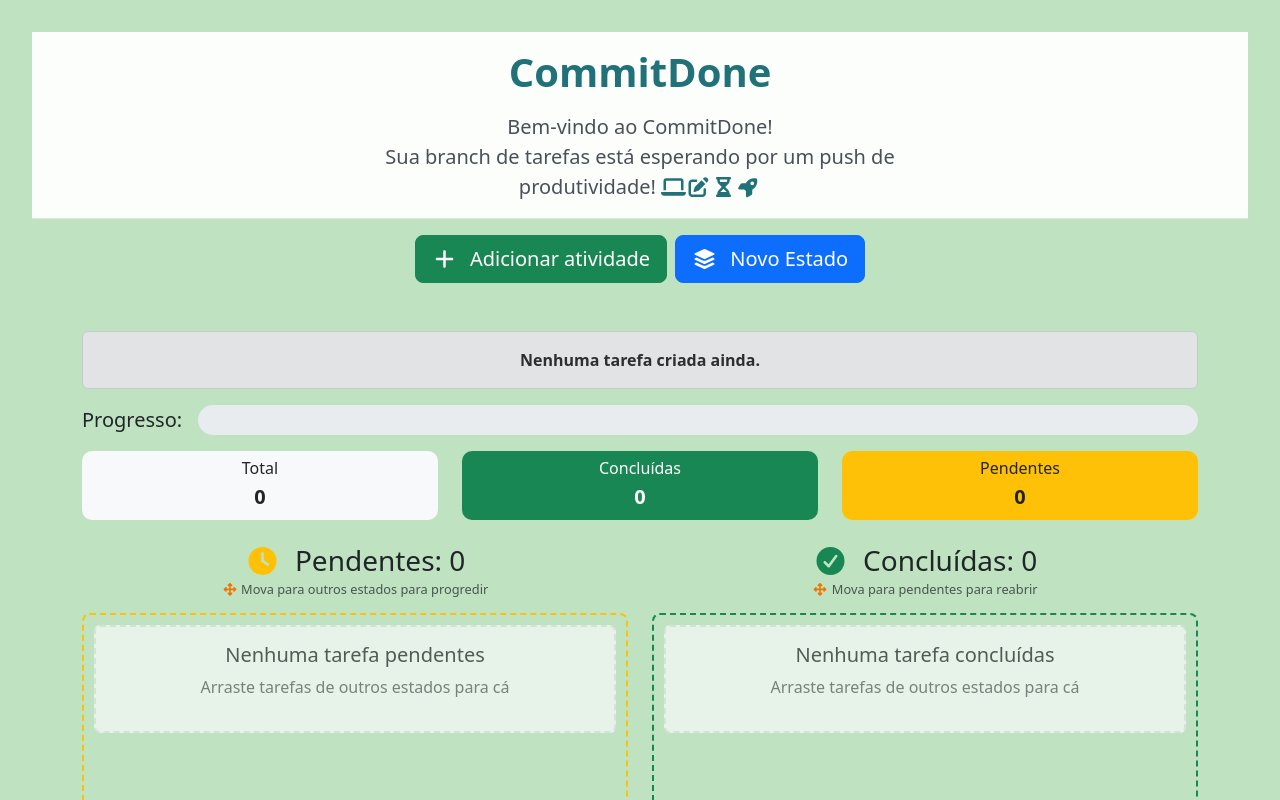
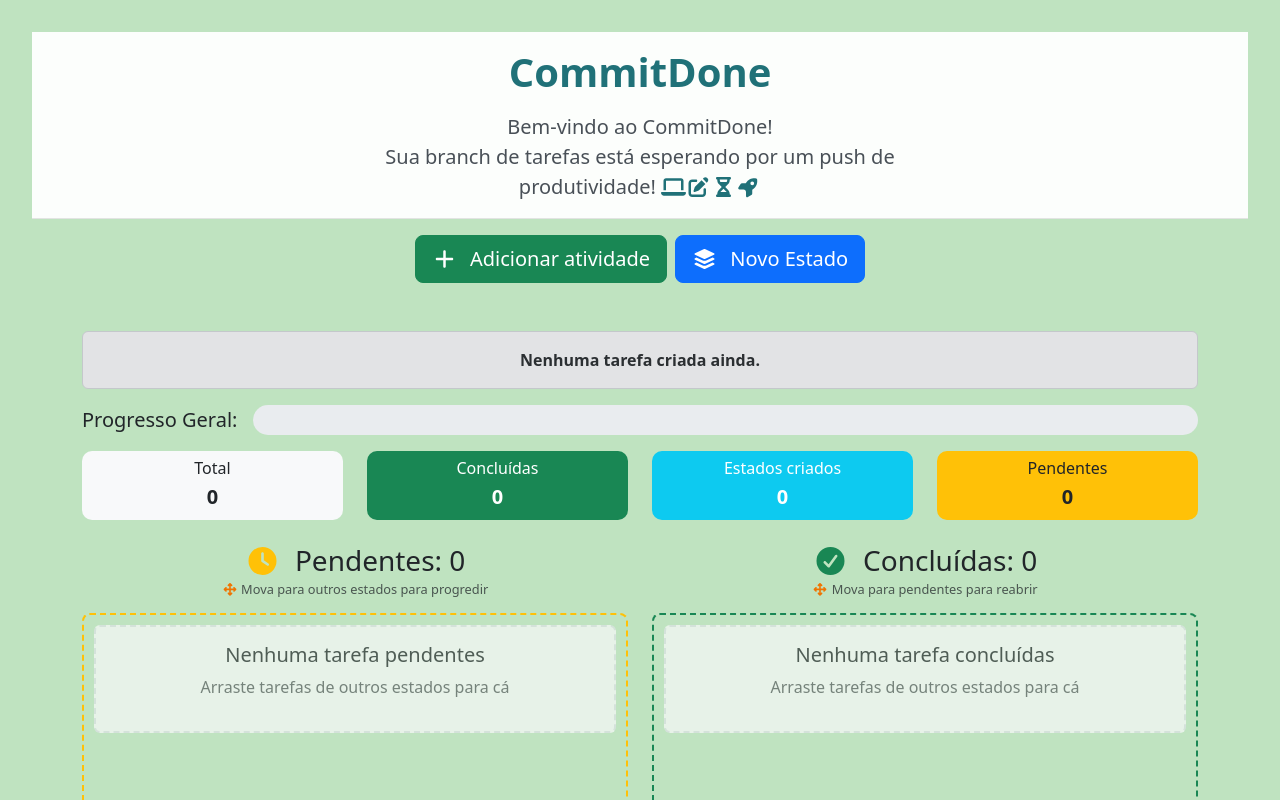
Before and after one commit to CaiaoCesar/To-Do-List, a Vue app: page / in a window 1280 px wide. Shown: the top 800 px of the page. Built offline with nearby package versions, Linux system fonts and the light colour scheme.

Commit message:
fix: Correção da exibição de barra de progresso das tarefas  dos estados criados.

```diff
--- a/src/components/TheProgress.vue
+++ b/src/components/TheProgress.vue
@@ -1,13 +1,21 @@
 <script setup>
 import { ref, onMounted, watch } from 'vue';
 
-// ✅ Props para receber os dados das tarefas
+// ✅ Props atualizados para receber todos os dados
 const props = defineProps({
   completedTasks: {
     type: Array,
     default: () => []
   },
   pendingTasks: {
+    type: Array,
+    default: () => []
+  },
+  allTasks: { // ✅ NOVO: receber todas as tarefas
+    type: Array,
+    default: () => []
+  },
+  customStates: { // ✅ NOVO: receber estados customizados
     type: Array,
     default: () => []
   }
@@ -17,21 +25,31 @@ const props = defineProps({
 const progressPercentage = ref(0);
 const totalTasks = ref(0);
 const completedCount = ref(0);
+const inProgressCount = ref(0); // ✅ NOVO: tarefas em estados customizados
 
-// ✅ Função para calcular o progresso
+// ✅ Função para calcular o progresso ATUALIZADA
 function calculateProgress() {
   completedCount.value = props.completedTasks.length;
-  totalTasks.value = props.completedTasks.length + props.pendingTasks.length;
+
+  // ✅ CONTAR tarefas em estados customizados (consideradas "em andamento")
+  inProgressCount.value = props.allTasks.filter(task =>
+    !['pending', 'completed'].includes(task.state)
+  ).length;
+
+  totalTasks.value = props.allTasks.length;
 
   if (totalTasks.value === 0) {
     progressPercentage.value = 0;
   } else {
-    progressPercentage.value = Math.round((completedCount.value / totalTasks.value) * 100);
+    // ✅ NOVA LÓGICA: considerar estados customizados como progresso parcial
+    const baseProgress = (completedCount.value / totalTasks.value) * 100;
+    const inProgressBonus = (inProgressCount.value / totalTasks.value) * 30; // Máximo 30% de bônus
+    progressPercentage.value = Math.min(Math.round(baseProgress + inProgressBonus), 100);
   }
 }
 
-// ✅ Watcher para recalcular quando as tarefas mudarem
-watch(() => [props.completedTasks, props.pendingTasks], () => {
+// ✅ Watcher para recalcular quando os dados mudarem
+watch(() => [props.completedTasks, props.pendingTasks, props.allTasks, props.customStates], () => {
   calculateProgress();
 }, { deep: true, immediate: true });
 
@@ -44,24 +62,27 @@ function getProgressBarClass() {
   return 'bg-success';
 }
 
-// ✅ Função para determinar o texto do alerta
+// ✅ Função para determinar o texto do alerta ATUALIZADA
 function getAlertMessage() {
   if (totalTasks.value === 0) {
     return { message: 'Nenhuma tarefa criada ainda.', type: 'secondary' };
   }
-  if (progressPercentage.value === 0) {
+  if (progressPercentage.value === 0 && inProgressCount.value === 0) {
     return { message: 'Você tem tarefas pendentes. Vamos começar!', type: 'danger' };
   }
   if (progressPercentage.value === 100) {
     return { message: 'Parabéns! Todas as tarefas foram concluídas! 🎉', type: 'success' };
   }
+  if (inProgressCount.value > 0) {
+    return { message: `Ótimo! ${inProgressCount.value} tarefa(s) em andamento.`, type: 'info' };
+  }
   if (progressPercentage.value >= 70) {
     return { message: 'Ótimo progresso! Continue assim!', type: 'info' };
   }
   if (progressPercentage.value >= 30) {
-    return { message: 'Você tem tarefas em andamento.', type: 'warning' };
+    return { message: 'Bom progresso! Mantenha o ritmo!', type: 'warning' };
   }
-  return { message: 'Você tem tarefas pendentes.', type: 'danger' };
+  return { message: 'Vamos começar as tarefas!', type: 'danger' };
 }
 
 // ✅ Calcular progresso inicial
@@ -79,7 +100,7 @@ onMounted(() => {
 
     <!-- Barra de progresso -->
     <div class="d-flex align-items-center justify-content-between mb-3">
-      <h5 class="mb-0 me-3">Progresso:</h5>
+      <h5 class="mb-0 me-3">Progresso Geral:</h5>
       <div class="progress flex-grow-1" style="height: 30px;">
         <div
           class="progress-bar progress-bar-striped progress-bar-animated"
@@ -91,15 +112,15 @@ onMounted(() => {
           aria-valuemax="100"
         >
           <span class="fw-bold text-white">
-            {{ progressPercentage }}% ({{ completedCount }}/{{ totalTasks }})
+            {{ progressPercentage }}%
           </span>
         </div>
       </div>
     </div>
 
-    <!-- Estatísticas detalhadas -->
+    <!-- Estatísticas detalhadas ATUALIZADAS -->
     <div class="row text-center mt-3">
-      <div class="col-4">
+      <div class="col-3">
         <div class="card bg-light">
           <div class="card-body py-2">
             <h6 class="card-title mb-1">Total</h6>
@@ -107,7 +128,7 @@ onMounted(() => {
           </div>
         </div>
       </div>
-      <div class="col-4">
+      <div class="col-3">
         <div class="card bg-success text-white">
           <div class="card-body py-2">
             <h6 class="card-title mb-1">Concluídas</h6>
@@ -115,7 +136,15 @@ onMounted(() => {
           </div>
         </div>
       </div>
-      <div class="col-4">
+      <div class="col-3">
+        <div class="card bg-info text-white">
+          <div class="card-body py-2">
+            <h6 class="card-title mb-1">Estados criados</h6>
+            <span class="fw-bold fs-5">{{ inProgressCount }}</span>
+          </div>
+        </div>
+      </div>
+      <div class="col-3">
         <div class="card bg-warning">
           <div class="card-body py-2">
             <h6 class="card-title mb-1">Pendentes</h6>
--- a/src/components/TheTask.vue
+++ b/src/components/TheTask.vue
@@ -488,7 +488,8 @@ if (typeof window !== 'undefined') {
 <template>
   <div class="d-flex flex-column align-items-center mt-0 w-100">
     <div class="d-flex gap-2 mb-4">
-      <button type="button" class="btn btn-success btn-lg text-white" data-bs-toggle="modal" data-bs-target="#modalSave">
+      <button type="button" class="btn btn-success btn-lg text-white" data-bs-toggle="modal"
+        data-bs-target="#modalSave">
         <FontAwesomeIcon icon="plus" class="text-white me-2" />
         Adicionar atividade
       </button>
@@ -514,7 +515,8 @@ if (typeof window !== 'undefined') {
                 <span class="input-group-text">
                   <FontAwesomeIcon icon="fa-solid fa-thumbtack" />
                 </span>
-                <input class="form-control" type="text" id="task" placeholder="Título da atividade que deseja realizar" required>
+                <input class="form-control" type="text" id="task" placeholder="Título da atividade que deseja realizar"
+                  required>
               </div>
             </div>
 
@@ -549,7 +551,8 @@ if (typeof window !== 'undefined') {
                 <span class="input-group-text">
                   <FontAwesomeIcon icon="fa-solid fa-align-left" />
                 </span>
-                <textarea class="form-control" id="description" rows="3" placeholder="Descreva o que deseja realizar (opcional)"></textarea>
+                <textarea class="form-control" id="description" rows="3"
+                  placeholder="Descreva o que deseja realizar (opcional)"></textarea>
               </div>
             </div>
           </div>
@@ -562,14 +565,13 @@ if (typeof window !== 'undefined') {
       </div>
     </div>
 
-    <TheProgress :completed-tasks="completedTasks" :pending-tasks="pendingTasks" />
+    <TheProgress :completed-tasks="completedTasks" :pending-tasks="pendingTasks" :all-tasks="allTasks"
+      :custom-states="customStates" />
 
     <div class="container mt-4 w-100">
       <div class="row">
         <!-- COLUNAS DINÂMICAS PARA TODOS OS ESTADOS -->
-        <div v-for="state in allStates" :key="state.id"
-             :class="getColumnClass(state.id)"
-             class="state-column">
+        <div v-for="state in allStates" :key="state.id" :class="getColumnClass(state.id)" class="state-column">
 
           <div class="state-header d-flex justify-content-between align-items-center mb-3">
             <h3 class="text-center mb-0 flex-grow-1">
@@ -595,23 +597,16 @@ if (typeof window !== 'undefined') {
 
           <!-- Área de Drop para o Estado -->
           <div class="mb-4">
-            <div class="drop-zone"
-                 :class="`${state.id}-drop-zone`"
-                 @dragover="onDragOverColumn($event)"
-                 @drop="onDropColumn($event, state.id)"
-                 :style="{ borderColor: state.color }">
+            <div class="drop-zone" :class="`${state.id}-drop-zone`" @dragover="onDragOverColumn($event)"
+              @drop="onDropColumn($event, state.id)" :style="{ borderColor: state.color }">
 
               <div v-if="getTasksByState(state.id).length > 0">
                 <!-- Layout vertical para Pendentes e Custom -->
                 <div v-if="state.id !== 'completed'" class="row justify-content-start g-3">
-                  <div v-for="task in getTasksByState(state.id)" :key="task.id"
-                       class="col-12 col-md-6 col-xl-12">
-                    <div class="card h-100 task-card"
-                         :class="`state-${state.id}`"
-                         draggable="true"
-                         @dragstart="onDragStart(task, $event, state.id)"
-                         @dragend="onDragEnd"
-                         :style="{ borderLeftColor: state.color }">
+                  <div v-for="task in getTasksByState(state.id)" :key="task.id" class="col-12 col-md-6 col-xl-12">
+                    <div class="card h-100 task-card" :class="`state-${state.id}`" draggable="true"
+                      @dragstart="onDragStart(task, $event, state.id)" @dragend="onDragEnd"
+                      :style="{ borderLeftColor: state.color }">
 
                       <div class="card-body">
                         <div class="d-flex justify-content-between align-items-start mb-2">
@@ -646,10 +641,8 @@ if (typeof window !== 'undefined') {
                 <div v-else class="horizontal-scroll-container">
                   <div class="horizontal-scroll-content">
                     <div v-for="task in getTasksByState(state.id)" :key="task.id" class="horizontal-card">
-                      <div class="card h-100 completed-task"
-                           draggable="true"
-                           @dragstart="onDragStart(task, $event, state.id)"
-                           @dragend="onDragEnd">
+                      <div class="card h-100 completed-task" draggable="true"
+                        @dragstart="onDragStart(task, $event, state.id)" @dragend="onDragEnd">
 
                         <div class="card-body">
                           <div class="d-flex justify-content-between align-items-start mb-2">
@@ -662,8 +655,9 @@ if (typeof window !== 'undefined') {
                           <div class="card-text">
                             <p class="mb-1"><small><strong>Data/Hora:</strong> {{ task.dateTime ? new
                               Date(task.dateTime).toLocaleString() : 'Não definida' }}</small></p>
-                            <p class="mb-2"><small><strong>Descrição:</strong> {{ task.description || 'Nenhuma descrição'
-                            }}</small></p>
+                            <p class="mb-2"><small><strong>Descrição:</strong>
+                                {{ task.description || 'Nenhuma descrição'
+                                }}</small></p>
                           </div>
 
                           <div class="d-flex justify-content-between pt-2">
@@ -776,22 +770,26 @@ if (typeof window !== 'undefined') {
 }
 
 /* Efeitos hover mantidos */
-.task-card:hover, .completed-task:hover {
+.task-card:hover,
+.completed-task:hover {
   transform: translateY(-2px);
   box-shadow: 0 6px 16px rgba(0, 0, 0, 0.15);
 }
 
-.task-card:active, .completed-task:active {
+.task-card:active,
+.completed-task:active {
   cursor: grabbing;
 }
 
-.task-card.dragging, .completed-task.dragging {
+.task-card.dragging,
+.completed-task.dragging {
   opacity: 0.6;
   transform: rotate(3deg);
   box-shadow: 0 8px 20px rgba(0, 0, 0, 0.2);
 }
 
-.task-card.drag-over, .completed-task.drag-over {
+.task-card.drag-over,
+.completed-task.drag-over {
   border: 2px dashed #198754;
   background-color: rgba(25, 135, 84, 0.05);
   transform: scale(1.02);
```
